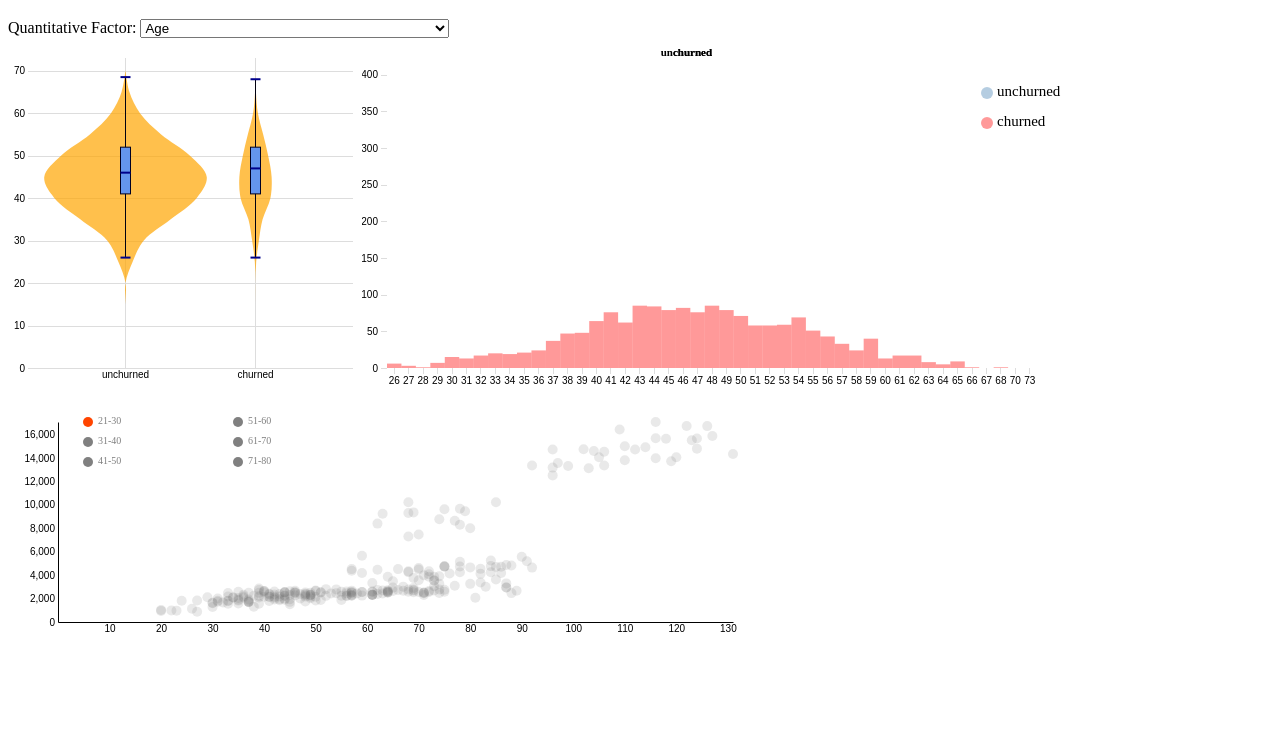
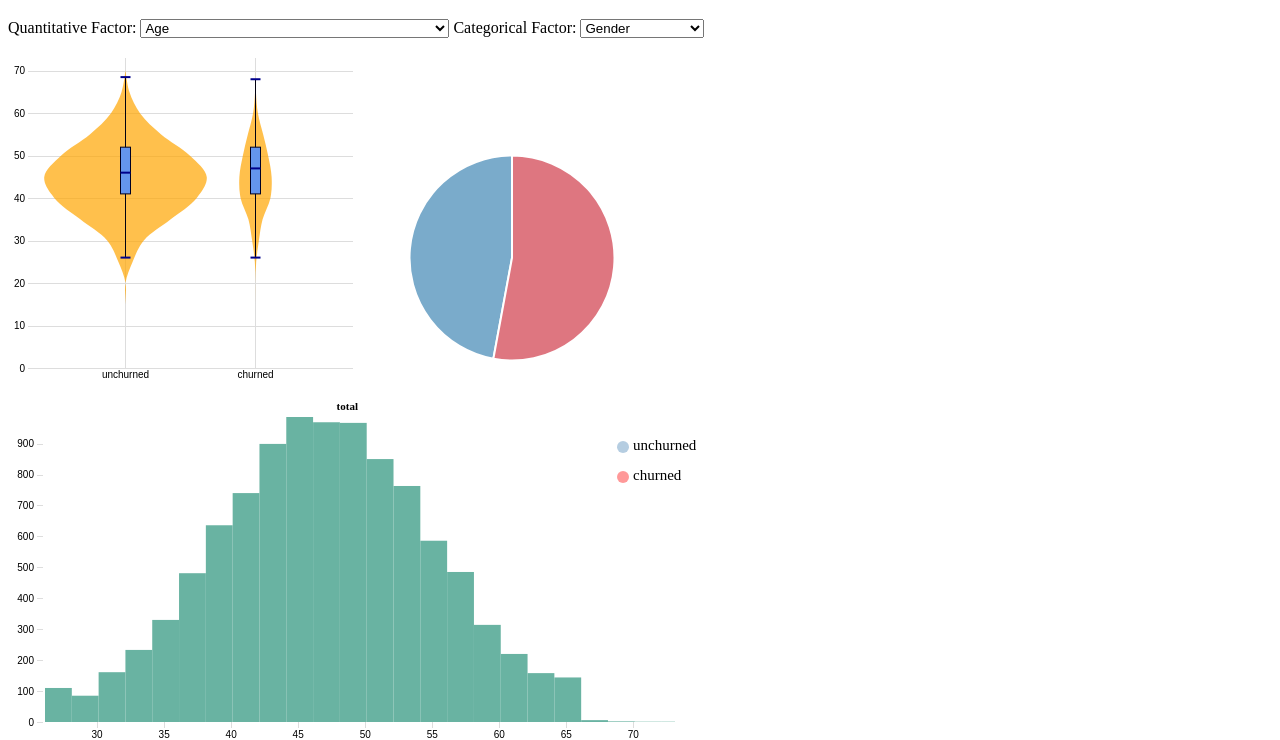
Before and after one commit to harryyang98/Analysis-for-Credit-Card-Churned-Customers, a plain HTML site: page index.html in a window 1280 px wide. Shown: the part 61-801 px from the top of the page. Drawn offline with Linux system fonts and the light colour scheme.

Commit message:
pieChart without links

```diff
--- a/index.html
+++ b/index.html
@@ -27,9 +27,17 @@
                 <option value="Total_Trans_Ct">Total Transaction Count</option>
                 <option value="Avg_Utilization_Ratio">Average card utilization ratio </option>
             </select>
+            Categorical Factor:
+            <select id="cateFactor-selector">
+                <option value="Gender">Gender</option>
+                <option value="Education_Level">Education Level</option>
+                <option value="Marital_Status">Marital Status</option>
+                <option value="Income_Category">Income Category</option>
+            </select>
         </div>
         <div>
             <svg id="boxPlot"></svg>
+            <svg id="pieChart"></svg>
             <svg id="histogram"></svg>
             <svg id="scatterPlot"></svg>
         </div>
--- a/js/boxPlot.js
+++ b/js/boxPlot.js
@@ -12,7 +12,6 @@ class BoxPlot {
       containerHeight: 350,
       barWidth: 10,
       margin: { top: 20, right: 10, bottom: 20, left: 15 },
-
       tooltipPadding: _config.tooltipPadding || 25
     }
     this.data = _data;
@@ -23,6 +22,7 @@ class BoxPlot {
     this.boxPlotData = [];
     this.lineConfig=null;
     this.horizontalLineConfigs=null;
+    this.selectedType = [];
     this.initVis();
   }
 
@@ -233,7 +233,20 @@ class BoxPlot {
         .attr("transform", `translate(${0.5*vis.xScale.bandwidth()-0.5*vis.config.barWidth}, 0)`)
         .attr("fill", d => d.color)
         .attr("stroke", "#002")
-        .attr("stroke-width", 1);
+        .attr("stroke-width", 1)
+        .on('click', function(event, d) {
+          // Check if current category is active and toggle class
+          const isActive = d3.select(this).classed('active');
+          d3.select(this).classed('active', !isActive);
+          // Get the names of all active/filtered categories
+          vis.selectedType = vis.chartArea.selectAll('rect.active').data().map(k => k.key)
+          if (vis.selectedType.length === 2) {
+            vis.chartArea.selectAll('rect.active').classed('active', false);
+            vis.selectedType = [];
+          }
+          // Trigger filter event and pass array with the selected category names
+          vis.dispatcher.call('filterCustomerType', event, vis.selectedType);
+        });
 
     vis.chartArea.selectAll(".avg")
         .data(vis.boxPlotData)
--- a/js/histogram.js
+++ b/js/histogram.js
@@ -11,10 +11,11 @@ class Histogram {
       parentElement: _config.parentElement,
       containerWidth: _config.containerWidth || 700,
       containerHeight: _config.containerHeight || 350,
-      margin: _config.margin || {top: 25, right: 25, bottom: 20, left: 25},
+      margin: _config.margin || {top: 25, right: 35, bottom: 20, left: 35},
       tooltipPadding: _config.tooltipPadding || 15
     }
     this.data = _data;
+    this.typeFiltered = null;
     this.factor = "Customer_Age";
     this.unchurned = _data.filter(d => d.Attrition_Flag === "Existing Customer");
     this.churned = _data.filter(d => d.Attrition_Flag === "Attrited Customer");
@@ -33,7 +34,6 @@ class Histogram {
     // and position it according to the given margin config
     vis.chartArea = vis.svg.append('g')
         .attr('transform', `translate(${vis.config.margin.left},${vis.config.margin.top})`);
-
     vis.chart = vis.chartArea.append('g');
 
     vis.width = vis.config.containerWidth - vis.config.margin.left - vis.config.margin.right;
@@ -45,7 +45,9 @@ class Histogram {
     vis.yAxisG = vis.chartArea.append('g')
         .attr('class', 'axis y-axis');
 
-    vis.xScale = d3.scaleBand()
+    // vis.xScale = d3.scaleBand()
+    //     .range([0, vis.width]);
+    vis.xScale = d3.scaleLinear()
         .range([0, vis.width]);
     vis.xAxis = d3.axisBottom(vis.xScale);
     vis.xAxisG = vis.chartArea.append('g')
@@ -63,23 +65,45 @@ class Histogram {
     // Prepare data: count number of leaders in each category
     vis.data.sort((a, b) => a[factor] - b[factor]);
     // i.e. [{ key: 'male', count: 10 }, {key: 'female', 20}
-    const aggregatedDataMap = d3.rollups(vis.data, v => v.length, d => d[factor]);
-    vis.aggregatedData = Array.from(aggregatedDataMap, ([key, count]) => ({ key, count }));
+    console.log(this.typeFiltered);
+    // if(this.typeFiltered === null){
+    //   const aggregatedDataMap = d3.rollups(vis.data, v => v.length, d => d[factor]);
+    //   vis.aggregatedData = Array.from(aggregatedDataMap, ([key, count]) => ({ key, count }));
+    // } else if (this.typeFiltered === "unchurned"){
+    //   const aggregatedDataMap = d3.rollups(vis.unchurned, v => v.length, d => d[factor]);
+    //   vis.aggregatedData = Array.from(aggregatedDataMap, ([key, count]) => ({ key, count }));
 
-    const aggregatedDataMap1 = d3.rollups(vis.unchurned, v => v.length, d => d[factor]);
-    vis.aggregatedData1 = Array.from(aggregatedDataMap1, ([key, count]) => ({ key, count }));
-
-    const aggregatedDataMap2 = d3.rollups(vis.churned, v => v.length, d => d[factor]);
-    vis.aggregatedData2 = Array.from(aggregatedDataMap2, ([key, count]) => ({ key, count }));
+    //   } else if(this.typeFiltered === "churned"){
+    //     const aggregatedDataMap = d3.rollups(vis.churned, v => v.length, d => d[factor]);
+    //     vis.aggregatedData = Array.from(aggregatedDataMap, ([key, count]) => ({ key, count }));
+    //       }
 
     // Specificy accessor functions
     vis.xValue = d => d.key;
     vis.yValue = d => d.count;
 
-    vis.xScale.domain(vis.aggregatedData.map(vis.xValue));
-    vis.yScale.domain([0, d3.max(vis.aggregatedData1, vis.yValue)]);
+    if(this.typeFiltered === null){
+      vis.xScale.domain([d3.min(vis.data, d => d[factor]),d3.max(vis.data, d=>d[factor] )]);
+    } else if (this.typeFiltered === "unchurned"){
+      vis.xScale.domain([d3.min(vis.unchurned, d => d[factor]),d3.max(vis.unchurned, d=>d[factor] )]);
+    } else if(this.typeFiltered === "churned"){
+      vis.xScale.domain([d3.min(vis.churned, d => d[factor]),d3.max(vis.churned, d=>d[factor] )]);
+    }
+    // vis.yScale.domain([0, d3.max(vis.aggregatedData, vis.yValue)]);
 
-    // console.log(vis.aggregatedData1);
+    var histogram = d3.histogram()
+        .value(d=>d[factor])   // I need to give the vector of value
+        .domain(vis.xScale.domain())  // then the domain of the graphic
+        .thresholds(vis.xScale.ticks(24)); // then the numbers of bins
+    if(this.typeFiltered === null){
+      vis.bins = histogram(vis.data);
+    }else if (this.typeFiltered === "unchurned"){
+      vis.bins = histogram(vis.unchurned);
+    } else if(this.typeFiltered === "churned"){
+      vis.bins = histogram(vis.churned);
+    }
+    console.log(vis.bins);
+    vis.yScale.domain([0, d3.max(vis.bins, function(d) { return d.length; })]);
 
     vis.renderVis();
   }
@@ -87,44 +111,33 @@ class Histogram {
   renderVis() {
     // Bind data to visual elements, update axes
     let vis = this;
+    // console.log(this.typeFiltered);
+    //histogram
+    vis.chartArea.selectAll("rect")
+        .data(vis.bins)
+        .join("rect")
+        .attr("x", 2)
+        .attr("transform", d => {
+          return `translate(${vis.xScale(d.x0)}, ${vis.yScale(d.length)})`
+        })
+        .attr("width", d => vis.xScale(d.x1) - vis.xScale(d.x0))
+        .attr("height", d => vis.height - vis.yScale(d.length))
+        .style("fill", "#69b3a2")
 
-    //histogram of unchurned
-    const rect1 = vis.chartArea.selectAll("rect")
-    .data(vis.aggregatedData1, vis.xValue)
-    .join("rect")
-    .attr("fill","steelblue")
-    .attr('x', d => vis.xScale(vis.xValue(d)))
-        .attr('width', vis.xScale.bandwidth())
-        .attr('height', d => vis.height - vis.yScale(vis.yValue(d)))
-        .attr('y', d => vis.yScale(vis.yValue(d)))
-        .style('opacity',.4);
-
-        vis.chartArea.append('text')
+    vis.chartArea.append('text')
         .attr('class', 'axis-title')
         .attr('y', -15)
         .attr('x', vis.width/2)
         .attr('dy', '.71em')
         .style('text-anchor', 'end')
-        .text('unchurned');
-
-    //histogram of churned
-    const rect2 = vis.chartArea.selectAll("rect")
-    .data(vis.aggregatedData2, vis.xValue)
-    .join("rect")
-    .attr("fill","red")
-    .attr('x', d => vis.xScale(vis.xValue(d)))
-        .attr('width', vis.xScale.bandwidth())
-        .attr('height', d => vis.height - vis.yScale(vis.yValue(d)))
-        .attr('y', d => vis.yScale(vis.yValue(d)))
-        .style('opacity',.4);
-
-    vis.chartArea.append('text')
-    .attr('class', 'axis-title')
-    .attr('y', -15)
-    .attr('x', vis.width/2)
-    .attr('dy', '.71em')
-    .style('text-anchor', 'end')
-    .text('churned');
+        .text(d => {
+          if (this.typeFiltered === null) {
+            return 'total'}
+          else if (this.typeFiltered === "unchurned"){
+            return 'unchurned'}
+          else if (this.typeFiltered ===  "churned"){
+            return 'churned'
+          }});
 
     vis.chartArea.append("circle").attr("cx",vis.width-50).attr("cy",30).attr("r", 6).style("fill", "steelblue").style('opacity',.4)
     vis.chartArea.append("circle").attr("cx",vis.width-50).attr("cy",60).attr("r", 6).style("fill", "red").style('opacity',.4)
--- a/js/main.js
+++ b/js/main.js
@@ -10,26 +10,26 @@
  * - dispatchers
  */
 
-
 let filteredData;
+const dispatcher = d3.dispatch('filterCustomerType');
 
 d3.csv('data/BankChurners.csv').then(data => {
 
   // Convert columns to numerical values
   data.forEach(d => {
     Object.keys(d).forEach(attr => {
-      if (attr == 'Customer_Age') {
-        d[attr] = (d[attr] == 'NA') ? null : +d[attr];
-      } else if (attr != 'Attrition_Flag' && attr != 'Dependent_count') {
+      if (attr != 'Attrition_Flag' && attr != 'Dependent_count' && attr != "Gender"
+          && attr != "Education_Level" && attr != "Marital_Status" && attr != "Income_Category") {
         d[attr] = +d[attr];
       }
     });
   });
 
 
-  const boxPlot = new BoxPlot({parentElement: '#boxPlot'}, data);
+  const boxPlot = new BoxPlot({parentElement: '#boxPlot'}, data, dispatcher);
   const histogram = new Histogram({parentElement: '#histogram'}, data);
   const scatterPlot = new ScatterPlot({parentElement: '#scatterPlot'}, data);
+  const pieChart = new PieChart({parentElement: '#pieChart'}, data);
 
   d3.select('#quantFactor-selector').on('change', () => {
     const option = d3.select('#quantFactor-selector').property('value');
@@ -37,10 +37,26 @@ d3.csv('data/BankChurners.csv').then(data => {
     boxPlot.factor = option;
     boxPlot.boxPlotData = [];
     boxPlot.updateVis();
+    boxPlot.selectedType = [];
+    histogram.factor = option;
+    histogram.typeFiltered = null;
+    histogram.updateVis();
+  });
 
-    histogram.factor = option;
+  d3.select('#cateFactor-selector').on('change', () => {
+    const option = d3.select('#cateFactor-selector').property('value');
+    pieChart.factor = option;
+    pieChart.list = [];
+    pieChart.updateVis();
+  });
+
+  dispatcher.on('filterCustomerType', selectedType => {
+    if (selectedType.length === 0) {
+      histogram.typeFiltered = null;
+    } else {
+      histogram.typeFiltered = selectedType;
+    }
     histogram.updateVis();
-
   })
 
 });
--- a/js/pieChart.js
+++ b/js/pieChart.js
@@ -16,24 +16,87 @@ class PieChart {
     }
     this.data = _data;
     this.dispatcher = _dispatcher;
+    this.factor = "Gender";
+    this.list=[];
     this.initVis();
   }
 
   initVis() {
     // Create SVG area, initialize scales and axes
     let vis = this;
+    vis.svg = d3.select(vis.config.parentElement)
+        .attr('width', vis.config.containerWidth)
+        .attr('height', vis.config.containerHeight);
+
+    // Append group element that will contain our actual chart
+    // and position it according to the given margin config
+    vis.chartArea = vis.svg.append('g')
+        .attr('transform', "translate(150,120)");
+
+    vis.width = vis.config.containerWidth - vis.config.margin.left - vis.config.margin.right;
+    vis.height = vis.config.containerHeight - vis.config.margin.top - vis.config.margin.bottom;
+
+    vis.radius = Math.min(vis.width, vis.height) / 2;
+
+    vis.color = d3.scaleOrdinal()
+        .range(d3.schemeSet2);
 
     vis.updateVis();
   }
 
   updateVis() {
     // Prepare data and scales
+    let vis= this;
+    vis.pieChartData=d3.group(vis.data, d => d[vis.factor]);
+    vis.pieChartData.forEach(d=>{
+      const temp ={};
+      temp["name"] = d[0][vis.factor];
+      temp["value"] = d.length;
+      vis.list.push(temp);
+    });
 
+    vis.color = d3.scaleOrdinal()
+        .domain(vis.list.map(d => d.name))
+        .range(d3.quantize(t => d3.interpolateSpectral(t * 0.8 + 0.1), vis.list.length).reverse());
+
+    vis.pie = d3.pie()
+        .value(d => d.value);
+
+    vis.data_ready = vis.pie(this.list);
+
+    vis.renderVis();
   }
 
   renderVis() {
     // Bind data to visual elements, update axes
+    let vis = this;
 
+
+
+    // map to data
+    const u = this.chartArea.selectAll("path")
+        .data(vis.data_ready);
+
+    // Build the pie chart: Basically, each part of the pie is a path that we build using the arc function.
+    u
+        .enter()
+        .append('path')
+        .merge(u)
+        .transition()
+        .duration(800)
+        .attr('d', d3.arc()
+            .innerRadius(0)
+            .outerRadius(vis.radius)
+        )
+        .attr('fill', d => vis.color(d.data.name))
+        .attr("stroke", "white")
+        .style("stroke-width", "2px")
+        .style("opacity", 1);
+
+    // remove the group that is not present anymore
+    u
+        .exit()
+        .remove();
   }
 
 }
--- a/js/scatterPlot.js
+++ b/js/scatterPlot.js
@@ -37,8 +37,6 @@ class ScatterPlot {
     // and position it according to the given margin config
     vis.chartArea = vis.svg.append('g')
         .attr('transform', `translate(${vis.config.margin.left},${vis.config.margin.top})`);
-
-    //vis.chart = vis.chartArea.append('g');
 
     vis.width = vis.config.containerWidth - vis.config.margin.left - vis.config.margin.right;
     vis.height = vis.config.containerHeight - vis.config.margin.top - vis.config.margin.bottom;
@@ -210,7 +208,6 @@ class ScatterPlot {
                           .classed('inactive', !isNotActive2);
                       this.selectedArray= legend.category;
                       const res = legend.title.split("-");
-                      console.log(res);
                       this.filteredData = this.data.filter(d => d['Customer_Age']>=res[0] && d['Customer_Age']<=res[1]);
                       this.updateVis();
                   }
```
Also changed, not shown: css/style.css (+5 -2 lines), 1 other file.
